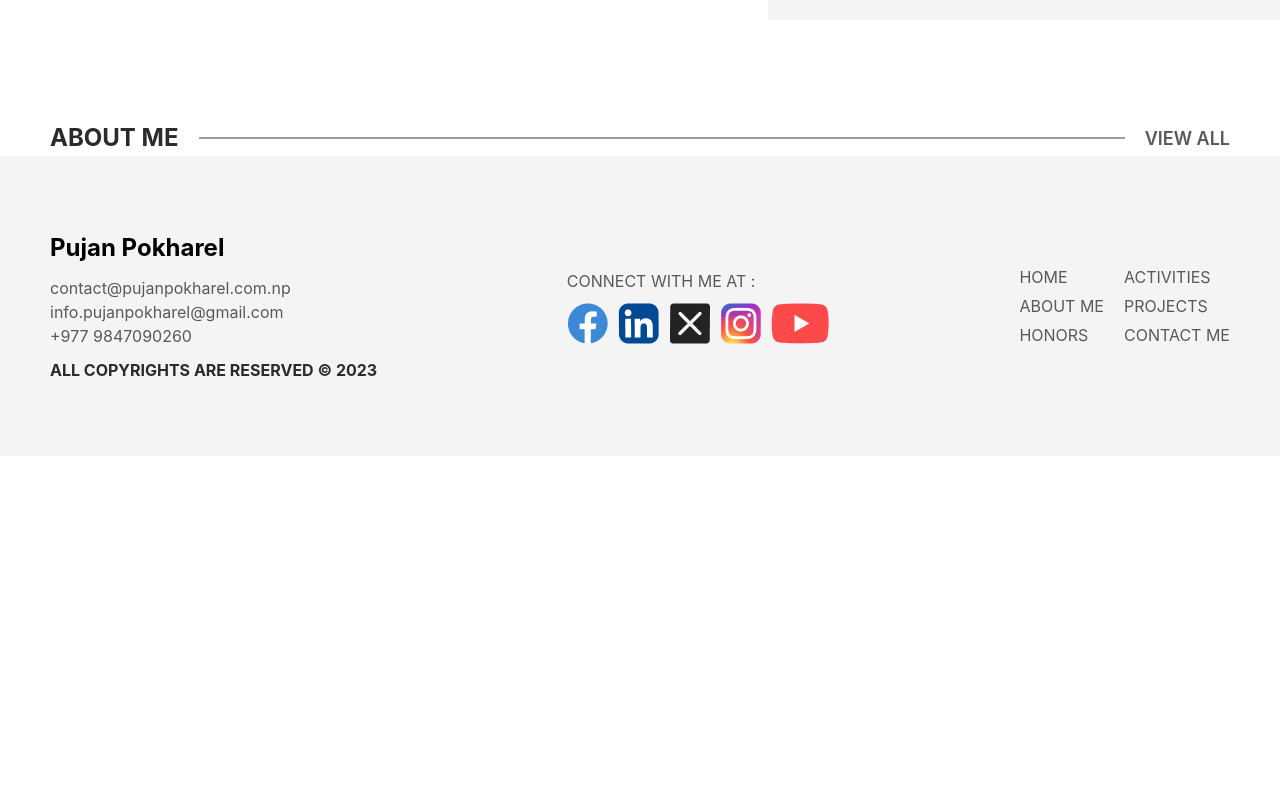
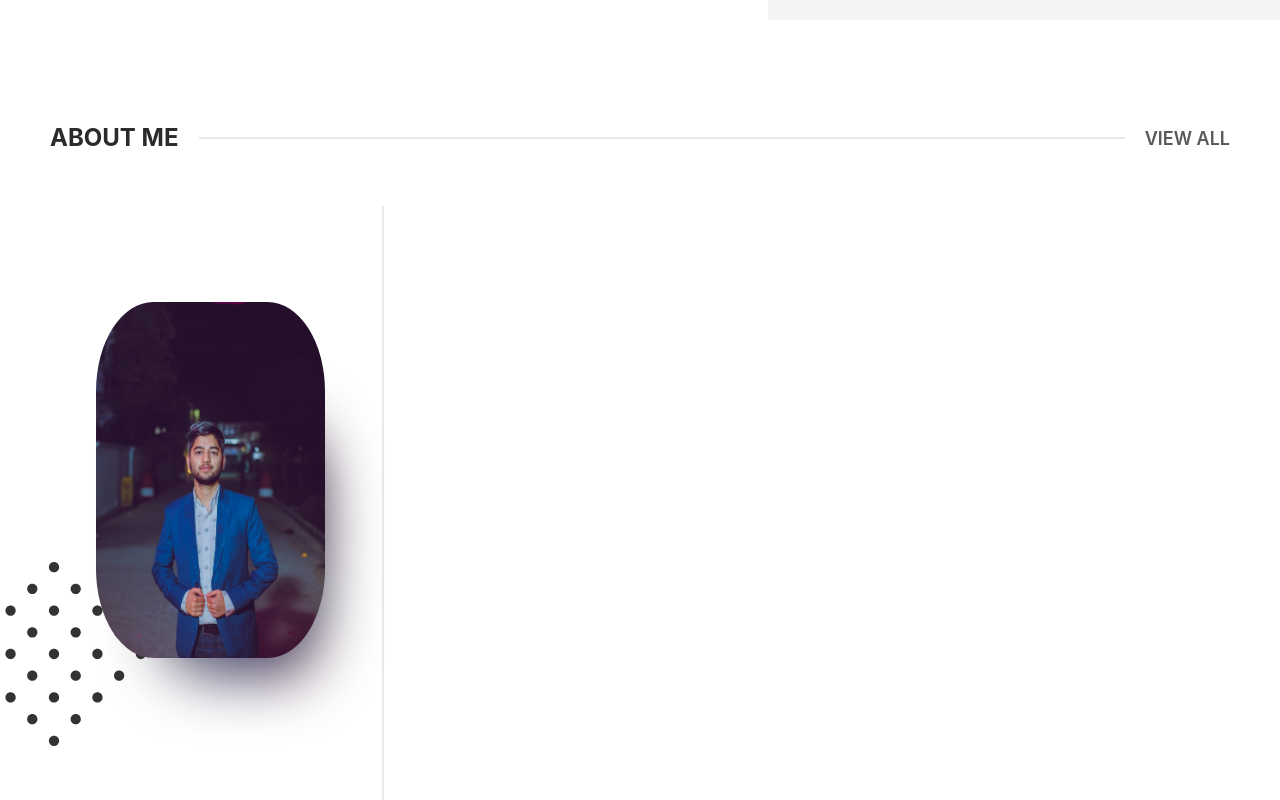
Before and after one commit to pujanpokharelofficial/Portfolio, a SvelteKit app: page / in a window 1280 px wide. Shown: the part 880-1680 px from the top of the page. Before the commit the page ends 1336 px from the top, so only its background shows below. Built offline with nearby package versions, Linux system fonts and the light colour scheme.

Commit message:
Completed the left section of about.

```diff
--- a/src/routes/+page.svelte
+++ b/src/routes/+page.svelte
@@ -17,7 +17,7 @@
 	<meta name="keyword" content="portfolio, pujan, pujan Pokharel" />
 </svelte:head>
 
-<div class="mt-section flex flex-col space-y-section">
+<div class="mt-section flex flex-col space-y-section mb-section">
 	<Hero />
 	<About />
 </div>
--- a/src/routes/global/header.svelte
+++ b/src/routes/global/header.svelte
@@ -7,7 +7,7 @@
 	<div class="title font-bold text-title text-black-medium">
 		{title}
 	</div>
-	<div class="line h-[2px] flex-1 bg-gray-dark" />
+	<div class="line h-[2px] flex-1 bg-gray-light" />
 	{#if viewAll}
 		<a href={viewAll} class="font-semibold text-sub-title text-black-light">view all</a>
 	{/if}
--- a/src/routes/home/about.svelte
+++ b/src/routes/home/about.svelte
@@ -2,4 +2,41 @@
 	import Header from '../global/header.svelte';
 </script>
 
-<Header title="About me" viewAll="/contacts" />
+<div class="main_container h-screen w-full flex flex-col space-y-block">
+	<Header title="About me" viewAll="/contacts" />
+	<div class="content border-gray-light border-b-2 h-full w-full flex space-x-block" id="about">
+		<div class="left_section relative border-gray-light border-r-2 w-[30%]">
+			<div class="image relative w-[60%] ml-[25%] mt-[25%] z-30 h-[50%]" />
+			<img
+				class="pattern absolute top-[50%] left-[-10%]"
+				src="/svg/dotted vector black.svg"
+				alt="dotted-vector"
+			/>
+		</div>
+	</div>
+</div>
+
+<style>
+	.image::after,
+	.image::before {
+		content: '';
+		height: 100%;
+		width: 100%;
+		background: url('/images/profile.jpg');
+		background-size: 100% 110%;
+		background-position: center center;
+		position: absolute;
+		right: 0;
+		bottom: 0;
+		border-radius: 25%;
+		z-index: 30;
+	}
+	.image::before {
+		filter: blur(30px);
+		z-index: 20;
+		top: 35%;
+		left: 28%;
+		width: 70%;
+		height: 70%;
+	}
+</style>
```
Also changed, not shown: static/svg/dotted vector black.svg (added).
